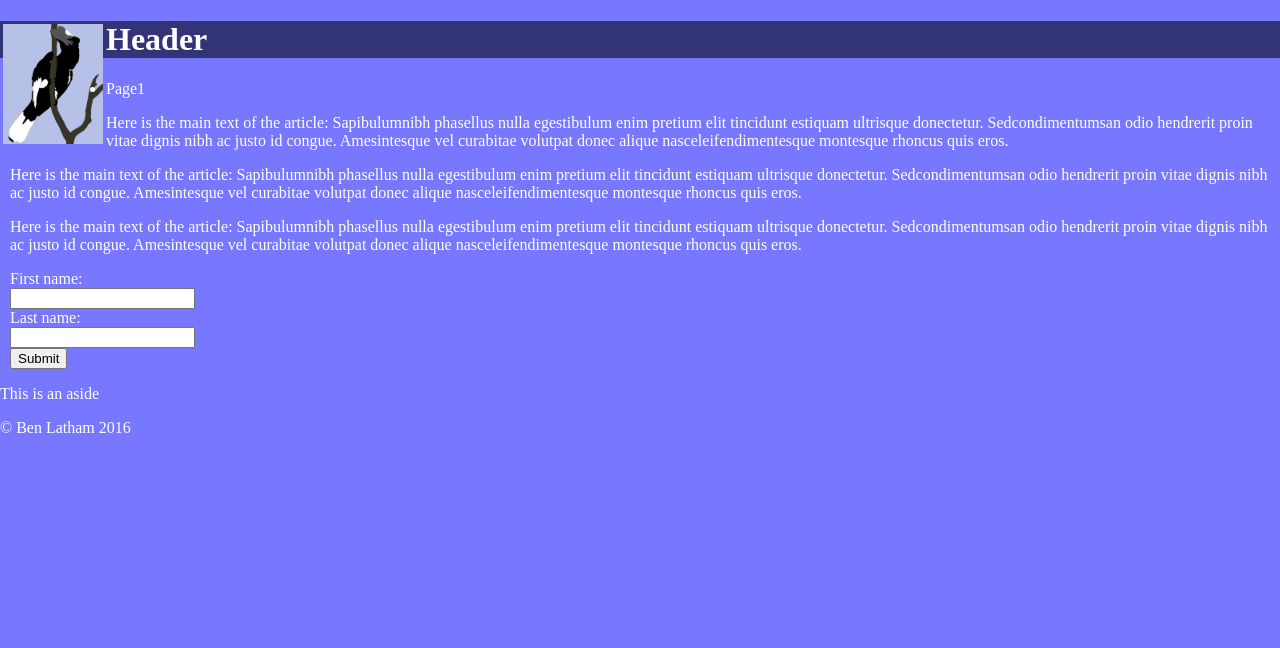
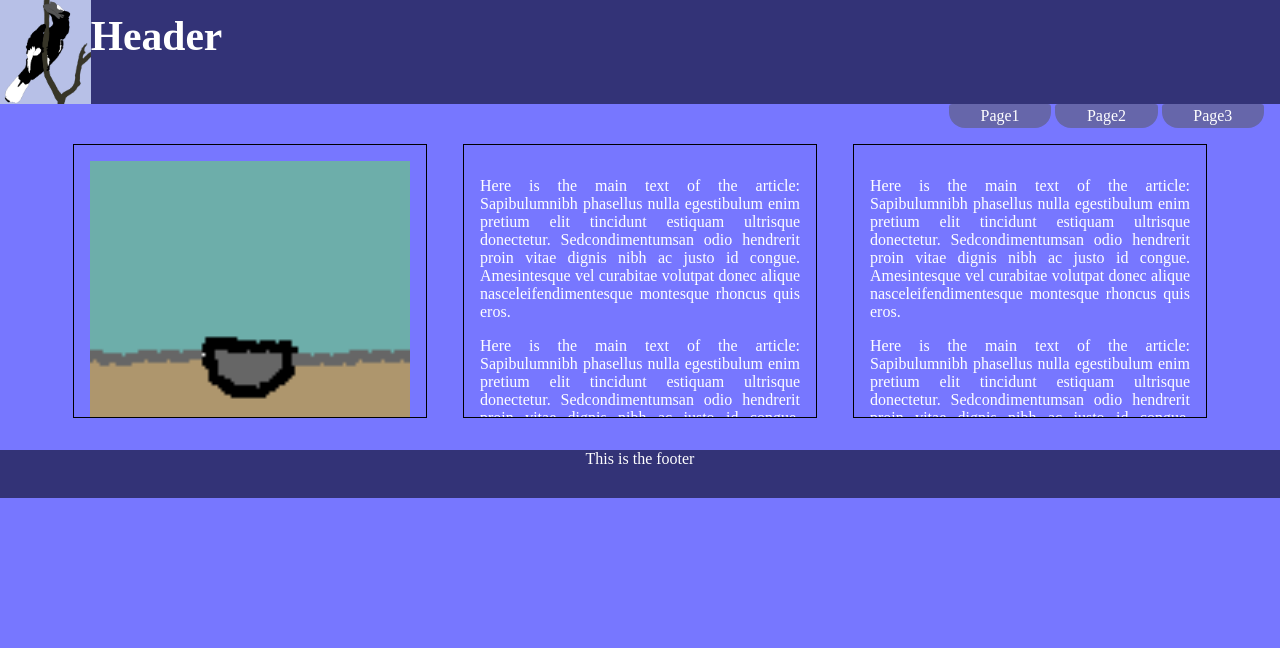
Before and after one commit to Sing-Kai/Project-WebTech, a plain HTML site: page index.html in a window 1280 px wide. Drawn offline with Linux system fonts and the light colour scheme.

Commit message:
I've been experimenting and updating a bit here is the best I came up with so far x X

```diff
--- a/index.html
+++ b/index.html
@@ -1,5 +1,6 @@
 <!DOCTYPE html>
 <html xmlns="http://www.w3.org/1999/xhtml"  lang="en-GB" xml:lang="en-GB">
+
 <head>
 <meta charset="UTF-8"/>
 <title>Home:HTML tutorial practice</title>
@@ -7,37 +8,47 @@
 <script src="http://html5shiv.googlecode.com/svn/trunk/html5.js"></script>
 <![endif]-->
 <link rel="stylesheet" type="text/css" href="style.css"/>
+<script src="script.js"></script>
 </head>
+
 <body>
+
 <header>
+<img src="images/hornbill.jpg" alt="My Logo" class="logo"/>
+<h1>Header</h1>
+</header>
 
-			<h1><img src="images/hornbill.jpg" alt="My Logo" class="logo"/>Header</h1>
-		</header>
 <nav>
-			<ul>
-				<li>Page1</li>
+<ul class="men">
+<li><a>Page1</a></li>
+<li><a>Page2</a></li>
+<li><a>Page3</a></li>
 </ul>
+<br class="clear"/>
 </nav>
+
+<main>
 <section>
-			<p>Here is the main text of the article: Sapibulumnibh phasellus nulla egestibulum enim pretium elit tincidunt estiquam ultrisque donectetur. Sedcondimentumsan odio hendrerit proin vitae dignis nibh ac justo id congue. Amesintesque vel curabitae volutpat donec alique nasceleifendimentesque montesque rhoncus quis eros.
-			</p><p>Here is the main text of the article: Sapibulumnibh phasellus nulla egestibulum enim pretium elit tincidunt estiquam ultrisque donectetur. Sedcondimentumsan odio hendrerit proin vitae dignis nibh ac justo id congue. Amesintesque vel curabitae volutpat donec alique nasceleifendimentesque montesque rhoncus quis eros.
-			</p><p>Here is the main text of the article: Sapibulumnibh phasellus nulla egestibulum enim pretium elit tincidunt estiquam ultrisque donectetur. Sedcondimentumsan odio hendrerit proin vitae dignis nibh ac justo id congue. Amesintesque vel curabitae volutpat donec alique nasceleifendimentesque montesque rhoncus quis eros.
-			</p>
-			<form>
-				First name:<br/>
-				<input type="text" title="firstname"/><br/>
-				Last name:<br/>
-				<input type="text" title="lastname"/><br/>
-				<input type="submit" title="submit"/>
-			</form>
+<img src="images/testament2time.gif" alt="gif showing the cycle of of life and death in a plant" title="There is nothing new under the sun"/>
+<p>Here is the main text of the article: Sapibulumnibh phasellus nulla egestibulum enim pretium elit tincidunt estiquam ultrisque donectetur. Sedcondimentumsan odio hendrerit proin vitae dignis nibh ac justo id congue. Amesintesque vel curabitae volutpat donec alique nasceleifendimentesque montesque rhoncus quis eros.</p>
+<p>Here is the main text of the article: Sapibulumnibh phasellus nulla egestibulum enim pretium elit tincidunt estiquam ultrisque donectetur. Sedcondimentumsan odio hendrerit proin vitae dignis nibh ac justo id congue. Amesintesque vel curabitae volutpat donec alique nasceleifendimentesque montesque rhoncus quis eros.</p>
+<p>Here is the main text of the article: Sapibulumnibh phasellus nulla egestibulum enim pretium elit tincidunt estiquam ultrisque donectetur. Sedcondimentumsan odio hendrerit proin vitae dignis nibh ac justo id congue. Amesintesque vel curabitae volutpat donec alique nasceleifendimentesque montesque rhoncus quis eros.</p>
 </section>
-		<aside>
-			<p>This is an aside
-			</p>
-		</aside>
+<section>
+<p>Here is the main text of the article: Sapibulumnibh phasellus nulla egestibulum enim pretium elit tincidunt estiquam ultrisque donectetur. Sedcondimentumsan odio hendrerit proin vitae dignis nibh ac justo id congue. Amesintesque vel curabitae volutpat donec alique nasceleifendimentesque montesque rhoncus quis eros.</p>
+<p>Here is the main text of the article: Sapibulumnibh phasellus nulla egestibulum enim pretium elit tincidunt estiquam ultrisque donectetur. Sedcondimentumsan odio hendrerit proin vitae dignis nibh ac justo id congue. Amesintesque vel curabitae volutpat donec alique nasceleifendimentesque montesque rhoncus quis eros.</p>
+</section>
+<section>
+<p>Here is the main text of the article: Sapibulumnibh phasellus nulla egestibulum enim pretium elit tincidunt estiquam ultrisque donectetur. Sedcondimentumsan odio hendrerit proin vitae dignis nibh ac justo id congue. Amesintesque vel curabitae volutpat donec alique nasceleifendimentesque montesque rhoncus quis eros.</p>
+<p>Here is the main text of the article: Sapibulumnibh phasellus nulla egestibulum enim pretium elit tincidunt estiquam ultrisque donectetur. Sedcondimentumsan odio hendrerit proin vitae dignis nibh ac justo id congue. Amesintesque vel curabitae volutpat donec alique nasceleifendimentesque montesque rhoncus quis eros.</p>
+<p>Here is the main text of the article: Sapibulumnibh phasellus nulla egestibulum enim pretium elit tincidunt estiquam ultrisque donectetur. Sedcondimentumsan odio hendrerit proin vitae dignis nibh ac justo id congue. Amesintesque vel curabitae volutpat donec alique nasceleifendimentesque montesque rhoncus quis eros.</p>
+</section>
+<br class="clear"/>
+</main>
+
 <footer>
-			<p>&#169; Ben Latham 2016
-			</p>
+<p>This is the footer</p>
 </footer>
+
 </body>
 </html>
--- a/style.css
+++ b/style.css
@@ -2,21 +2,96 @@ body {
 	background-color: #7777ff;
 	color: white;
 	margin:0px;
+	font-size:100%;
+	text-align:center;
 }
 
+
 header {
+	height: 5em;
+	min-width: 15em;
+	background-color: #333377;
+	font-size:1.3em;
+}
+
+header h1 {
+	float: left;
+	padding-top: 0.3em;
+	margin:0px;
+	max-width:70%;
+}
+
+
+footer {
 	background-color: #333377;
 	width: 100%;
-	border: hidden;
+	height: 3em;
+	margin: 0;
 }
 
-section {
-	margin:10px;
+nav {
+	position: relative;
+	height: auto;
+}
+
+ul.men {
+	list-style-type: none;
+	padding: 0;
+	margin:0em 1em;
+	float: right;
+}
+
+ul.men li {
+	display: inline-block;
+	/*margin: 0;*/
+}
+
+ul.men li a {
+	color: white;
+	background-color: #6666aa;
+	display: block;
+	padding: 0.2em;
+	border-radius: 0.2em 0.2em 1em 1em;
+	width: 6em;
+	text-decoration: none;
+	text-align: center;
+	/*margin: 0;*/
+}
+
+ul.men a:visited {
+	color: #883388;
+}
+
+ul.men a:hover {
+	text-decoration: underline;
+}
+
+ul.men a:active {
+	border: none;
 }
 
 img.logo {
 	float:left;
-	width:100px;
-	height:120px;
-	padding: 3px;
+	max-height: 100%;
+	max-width: 30%
 }
+
+br.clear {
+	clear: both;
+}
+
+section {
+	display:inline-block;
+	margin:1em;
+	width: 20em;
+	height:15em;
+	overflow:auto;
+	border: 1px solid black;
+	padding:1em;
+	text-align: justify;
+	vertical-align:top;
+}
+
+section img {
+	width: 100%;
+}
```
Also changed, not shown: script.js (added). Lines whose indentation alone changed are shown as unchanged.
